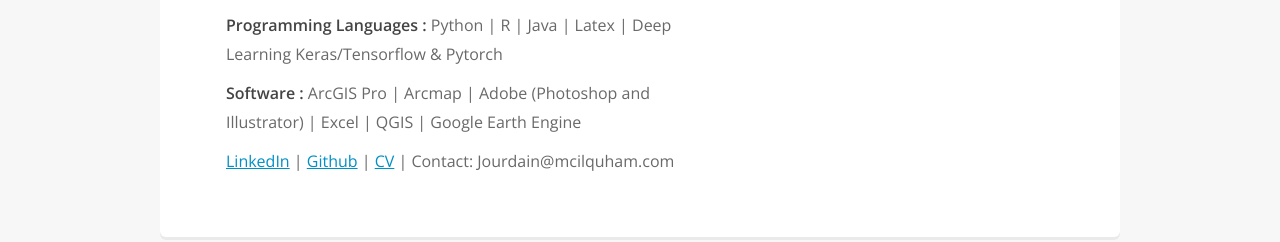
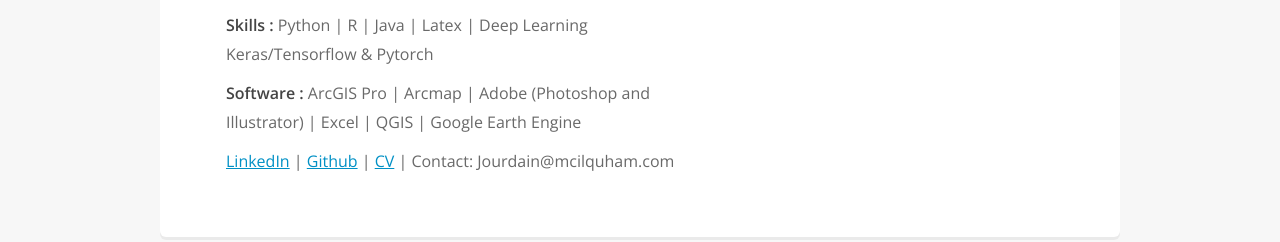
Before and after one commit to Jourdain-Mcilquham/jourdain-mcilquham.github.io, a plain HTML site: page index.html in a window 1280 px wide. Shown: the part 558-800 px from the top of the page. Drawn offline with nearby package versions, Linux system fonts and the light colour scheme.

Commit message:
Update index.html

```diff
--- a/index.html
+++ b/index.html
@@ -48,7 +48,7 @@
 								rock climbing, mountaineering and cycling. </font>
 						</p>
 						<p style="line-height: 20px; padding-top: 10px;">
-							<font size="-0.5"> <strong> Programming Languages :</strong> Python | R | Java
+							<font size="-0.5"> <strong> Skills :</strong> Python | R | Java
 								| Latex
 								| Deep Learning Keras/Tensorflow &amp; Pytorch
 							</font>
```
